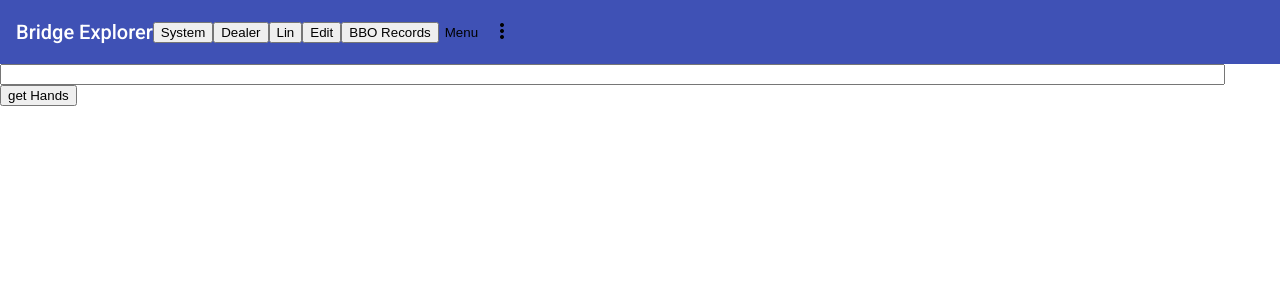
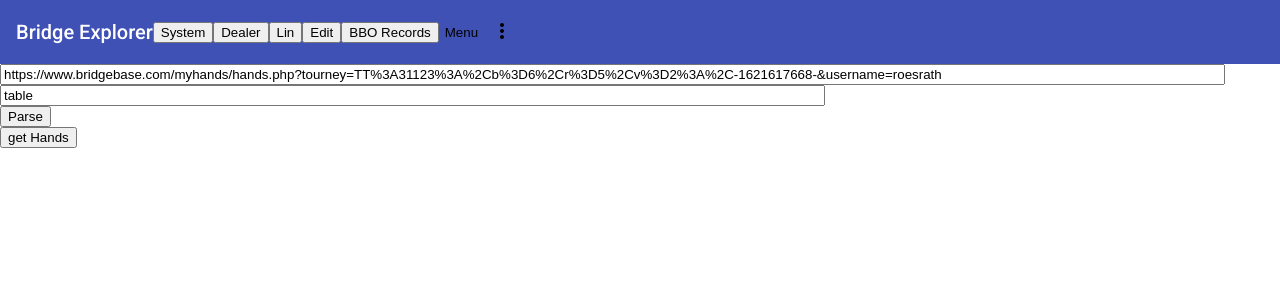
Before and after one commit to DarkMatterBridge/BridgeExplorer, an Angular app: page /bborecords in a window 1280 px wide. Shown: the top 300 px of the page. Built offline with nearby package versions, Linux system fonts and the light colour scheme.

Commit message:
experimenting with cheerio

```diff
--- a/package.json
+++ b/package.json
@@ -21,7 +21,10 @@
     "@angular/platform-browser": "~11.2.6",
     "@angular/platform-browser-dynamic": "~11.2.6",
     "@angular/router": "~11.2.6",
+    "cheerio": "^1.0.0-rc.9",
+    "events": "^3.3.0",
     "rxjs": "~6.6.0",
+    "string_decoder": "^1.3.0",
     "tslib": "^2.0.0",
     "zone.js": "~0.11.3"
   },
@@ -29,6 +32,8 @@
     "@angular-devkit/build-angular": "~0.1102.5",
     "@angular/cli": "~11.2.5",
     "@angular/compiler-cli": "~11.2.6",
+    "@types/axios": "^0.14.0",
+    "@types/cheerio": "^0.22.29",
     "@types/jasmine": "~3.6.0",
     "@types/node": "^12.11.1",
     "codelyzer": "^6.0.0",
--- a/src/app/bbo-hand-records/bbo-hand-records.component.html
+++ b/src/app/bbo-hand-records/bbo-hand-records.component.html
@@ -1,3 +1,11 @@
 <div> <input [(ngModel)]="url" size="150"/></div>
+<div> <input [(ngModel)]="selector" size="100"/></div>
+
+<button (click)="parse()">Parse</button>
+<div> {{parsed}}</div>
 <button (click)="loadUrl()">get Hands</button>
 <div> {{response}}</div>
+
+
+
+<!--https://www.bridgebase.com/myhands/hands.php?tourney=TT%3A31123%3A%2Cb%3D6%2Cr%3D5%2Cv%3D2%3A%2C-1621617668-&username=roesrath&from_login=0-->
--- a/src/app/bbo-hand-records/bbo-hand-records.component.ts
+++ b/src/app/bbo-hand-records/bbo-hand-records.component.ts
@@ -1,6 +1,6 @@
 import { Component, OnInit } from '@angular/core';
 import {CrossOriginService} from "../cross-origin.service";
-import {BridgeRespsonse} from "../model/BridgeRespsonse";
+import * as cheerio from 'cheerio';
 
 @Component({
   selector: 'app-bbo-hand-records',
@@ -9,8 +9,10 @@ import {BridgeRespsonse} from "../model/BridgeRespsonse";
 })
 export class BboHandRecordsComponent implements OnInit {
 
-  url = "";
+  url = "https://www.bridgebase.com/myhands/hands.php?tourney=TT%3A31123%3A%2Cb%3D6%2Cr%3D5%2Cv%3D2%3A%2C-1621617668-&username=roesrath";
   response = "";
+  parsed = "";
+  selector = "table"
   constructor(private crossOriginService: CrossOriginService) { }
 
   ngOnInit(): void {
@@ -26,4 +28,12 @@ export class BboHandRecordsComponent implements OnInit {
     this.response = response;
   }
 
+  parse() {
+    let c = cheerio.load(this.response);
+    let parsed = c(this.selector);
+    console.log(parsed);
+    parsed.each( (idx, elem) => { console.log( c(elem).attr('onclick'))})
+    this.parsed = parsed.text();
+
+  }
 }
```
Also changed, not shown: 1 other file (tests, documents, lock files or other folders).
